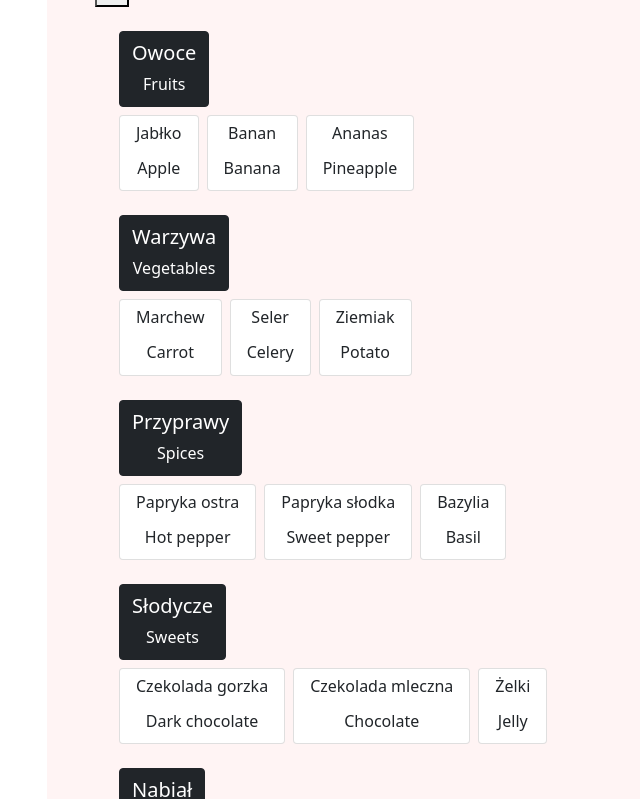
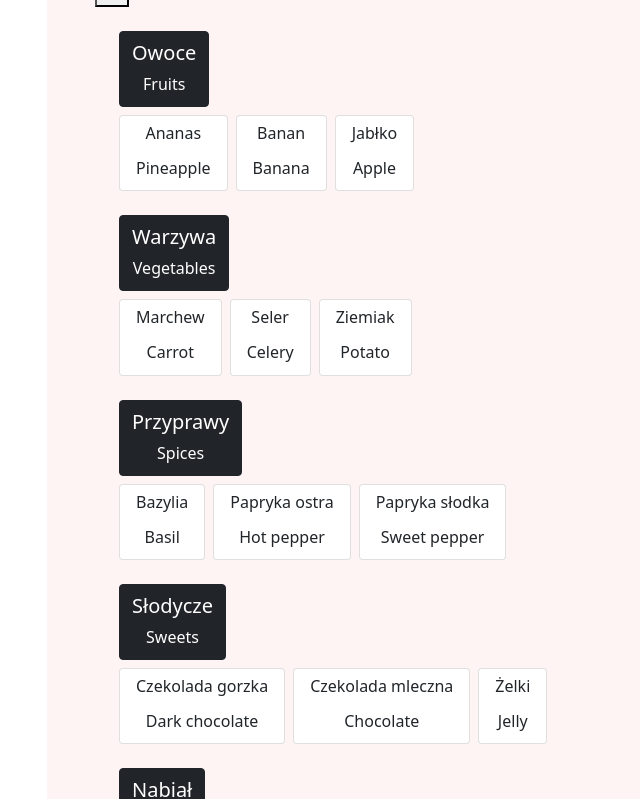
Before and after one commit to MrPhilipp0/eat_it, a React (Create React App) app: page /products in a window 1280 px wide. Shown: the part 482-1281 px from the top of the page, without its empty margins (145-785 px from the left). Built offline with nearby package versions, Linux system fonts and the light colour scheme.

Commit message:
sorting products in category list

```diff
--- a/src/Components/Pages/Products/Category.js
+++ b/src/Components/Pages/Products/Category.js
@@ -20,7 +20,10 @@ const Category = ({category, objects}) => {
       {
         visibility && (
           <div className="d-flex ms-4">
-            {objects.map(product => <Product key={product.pol} product={product}/>)}
+            {objects
+              .sort((a,b) => a.pol.localeCompare(b.pol))
+              .map(product => <Product key={product.pol} product={product}/>)
+            }
           </div>
         )
       }
```
